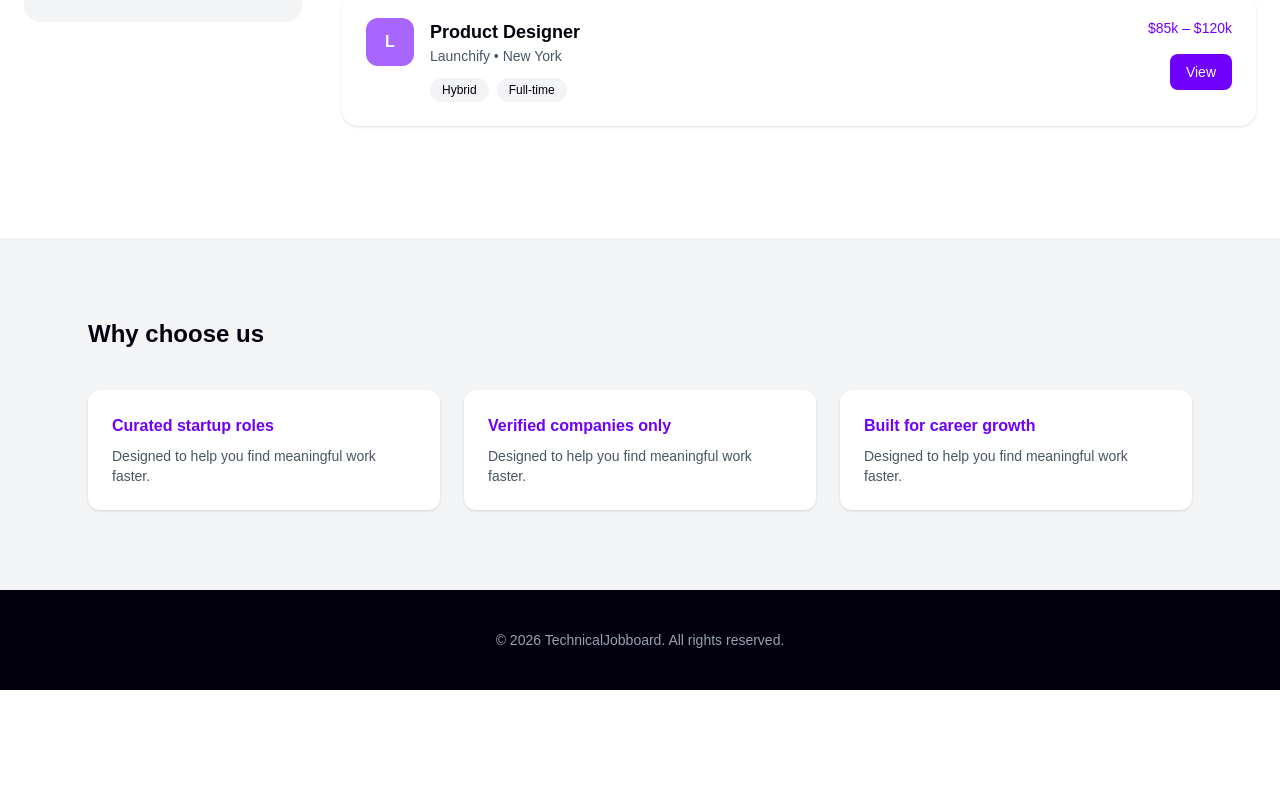
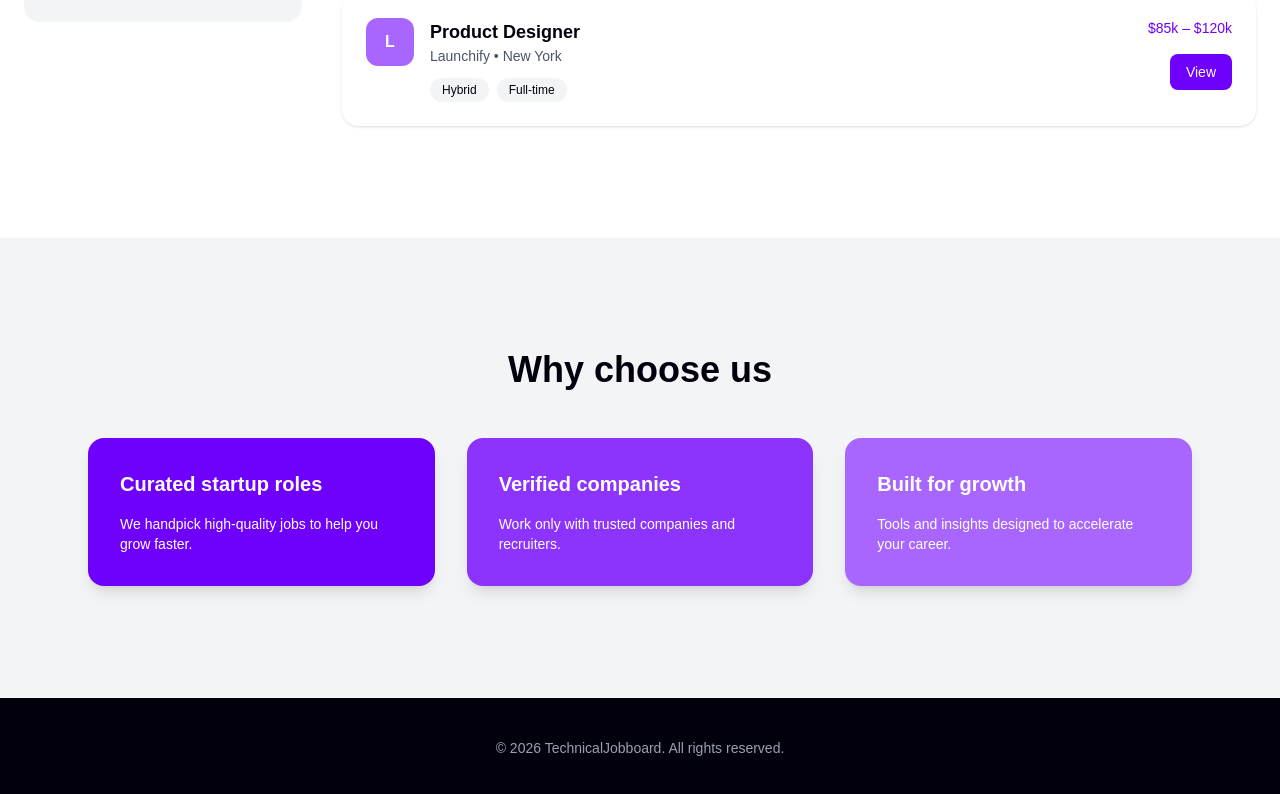
Before and after one commit to adebisidolapo/technicaljobboard, a Next.js app in the folder jobboard/: page / in a window 1280 px wide. Shown: the part 1600-2394 px from the top of the page. Before the commit the page ends 2290 px from the top, so only its background shows below. Built offline with nearby package versions, Linux system fonts and the light colour scheme.

Commit message:
Add vibrant split sections and Why Choose Us redesign

```diff
--- a/jobboard/app/page.tsx
+++ b/jobboard/app/page.tsx
@@ -143,26 +143,46 @@ export default function Home() {
       </section>
 
  {/* ================= WHY CHOOSE US ================= */}
-      <section className="py-20 bg-gray-100">
+
+<section className="py-28 bg-gray-100">
+
   <div className="max-w-6xl mx-auto px-6">
-          <h2 className="text-2xl font-semibold mb-10">Why choose us</h2>
 
-          <div className="grid grid-cols-1 md:grid-cols-3 gap-6">
+    <h2 className="text-3xl md:text-4xl font-bold mb-12 text-center">
+      Why choose us
+    </h2>
+
+    <div className="grid grid-cols-1 md:grid-cols-3 gap-8">
       {[
-              "Curated startup roles",
-              "Verified companies only",
-              "Built for career growth",
+        {
+          title: "Curated startup roles",
+          desc: "We handpick high-quality jobs to help you grow faster.",
+          color: "#6F00FC",
+        },
+        {
+          title: "Verified companies",
+          desc: "Work only with trusted companies and recruiters.",
+          color: "#8C33FD",
+        },
+        {
+          title: "Built for growth",
+          desc: "Tools and insights designed to accelerate your career.",
+          color: "#A866FE",
+        },
       ].map((item) => (
-              <div key={item} className="bg-white rounded-xl p-6 shadow-sm">
-                <h3 className="font-semibold text-[#6F00FC]">{item}</h3>
-                <p className="text-sm text-gray-600 mt-2">
-                  Designed to help you find meaningful work faster.
-                </p>
+        <div
+          key={item.title}
+          className="rounded-2xl p-8 shadow-lg hover:shadow-2xl transition"
+          style={{ backgroundColor: item.color, color: "#fff" }}
+        >
+          <h3 className="text-xl font-bold mb-4">{item.title}</h3>
+          <p className="text-sm">{item.desc}</p>
         </div>
       ))}
     </div>
   </div>
 </section>
+
 
       {/* ================= FOOTER ================= */}
       <footer className="bg-[#02000D] py-10 text-center text-sm text-gray-400">
```
Lines whose indentation alone changed are shown as unchanged.
